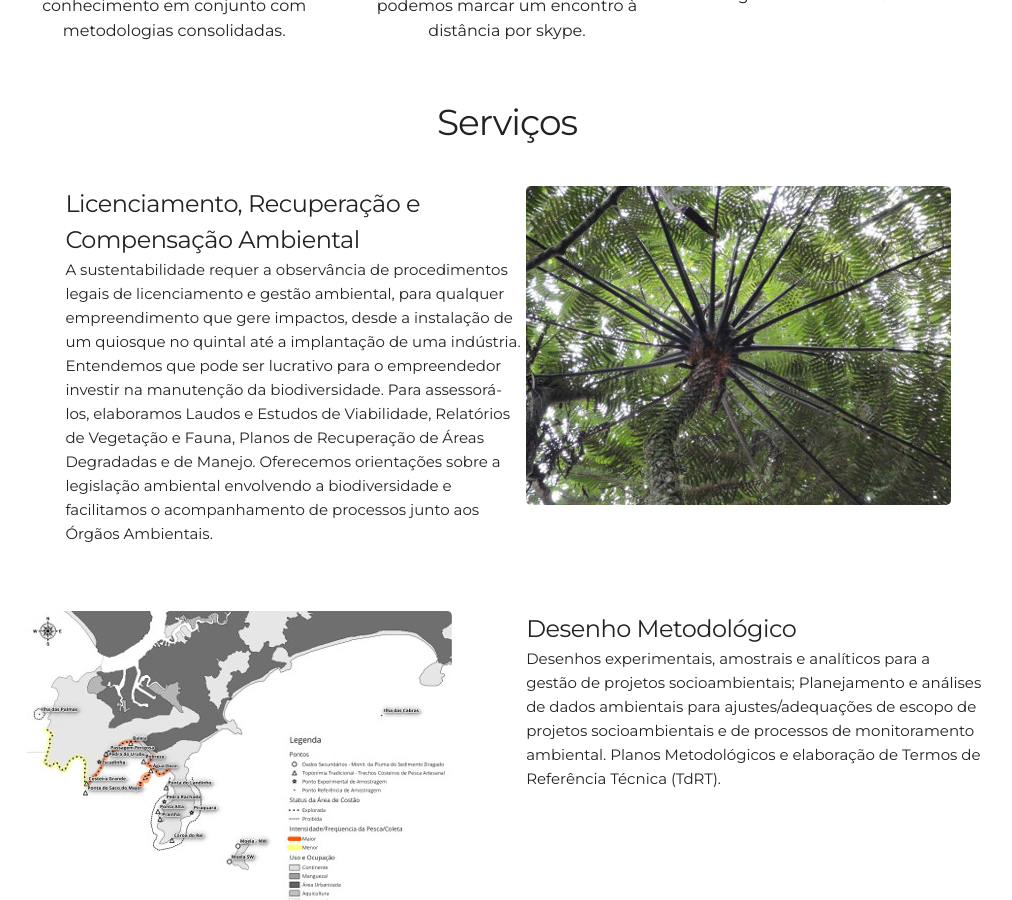
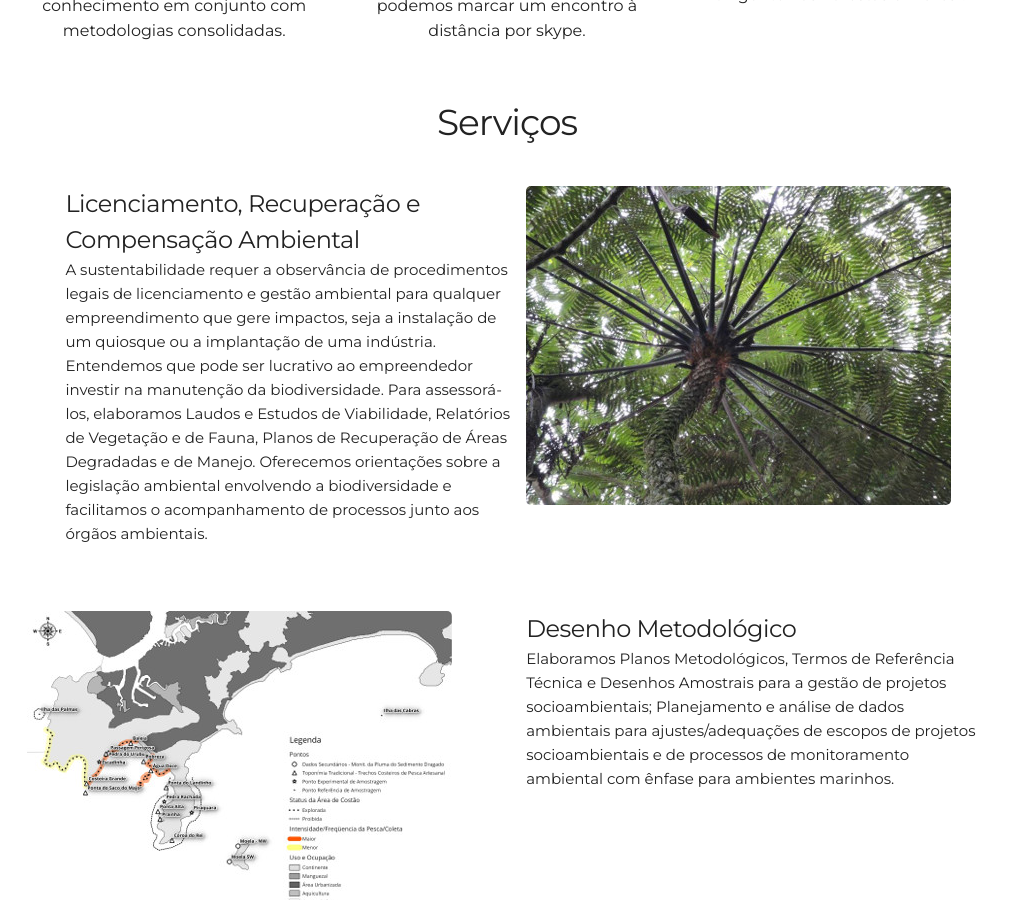
Before and after one commit to leroy1977/eQ1, a Jekyll site: the page built from index.html, in a window 1280 px wide and 900 px high, scrolled down 1563 px. Shown: the whole window, without its empty margins (133-1145 px from the left). Built offline with Jekyll 4.4.1, drawn with Linux system fonts in a browser that asks for light colours.

Commit message:
Update projects.html

```diff
--- a/_includes/projects.html
+++ b/_includes/projects.html
@@ -9,7 +9,7 @@
     <div class="six columns">
       <h5> Licenciamento, Recuperação e Compensação Ambiental </h5>
       <!--<li> Aplicação: estudos ambientais em processos de licenciamento; planos de manejo, programas ambientais para planos diretores.</li> -->
-      <p>A sustentabilidade requer a observância de procedimentos legais de licenciamento e gestão ambiental, para qualquer empreendimento que gere impactos, desde a instalação de um quiosque no quintal até a implantação de uma indústria. Entendemos que pode ser lucrativo para o empreendedor investir na manutenção da biodiversidade. Para assessorá-los, elaboramos Laudos e Estudos de Viabilidade, Relatórios de Vegetação e Fauna, Planos de Recuperação de Áreas Degradadas e de Manejo. Oferecemos orientações sobre a legislação ambiental envolvendo a biodiversidade e facilitamos o acompanhamento de processos junto aos Órgãos Ambientais. </p>
+      <p>A sustentabilidade requer a observância de procedimentos legais de licenciamento e gestão ambiental para qualquer empreendimento que gere impactos, seja a instalação de um quiosque ou a implantação de uma indústria. Entendemos que pode ser lucrativo ao empreendedor investir na manutenção da biodiversidade. Para assessorá-los, elaboramos Laudos e Estudos de Viabilidade, Relatórios de Vegetação e de Fauna, Planos de Recuperação de Áreas Degradadas e de Manejo. Oferecemos orientações sobre a legislação ambiental envolvendo a biodiversidade e facilitamos o acompanhamento de processos junto aos órgãos ambientais. </p>
       <!-- <p> <i> <font color= #4B5664> Entre em contato. </i> </p>
       <a class="project-link" href="mailto:{{site.email}}">E-MAIL</a> -->
     </div>
@@ -23,7 +23,7 @@
       <!-- <ul>
          <li> Aplicação: planejamento de estudos ambientais. </li>
       </ul> -->
-      <p>Desenhos experimentais, amostrais e analíticos para a gestão de projetos socioambientais; Planejamento e análises de dados ambientais para ajustes/adequações de escopo de projetos socioambientais e de processos de monitoramento ambiental. Planos Metodológicos e elaboração de Termos de Referência Técnica (TdRT). </p>
+      <p>Elaboramos Planos Metodológicos, Termos de Referência Técnica e Desenhos Amostrais para a gestão de projetos socioambientais; Planejamento e análise de dados ambientais para ajustes/adequações de escopos de projetos socioambientais e de processos de monitoramento ambiental com ênfase para ambientes marinhos. </p>
       <!-- <p> <i> <font color= #4B5664> Conheça através das redes sociais. </i> </p>
       <a class="project-link" href="https://www.facebook.com/eQuanta.env{{site.facebook_username}}">FACEBOOK</a> -->
     </div>
```
